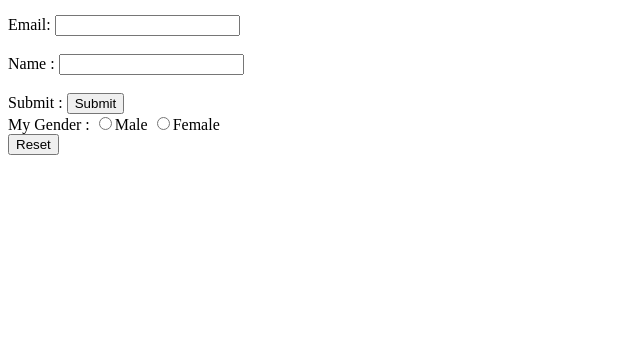
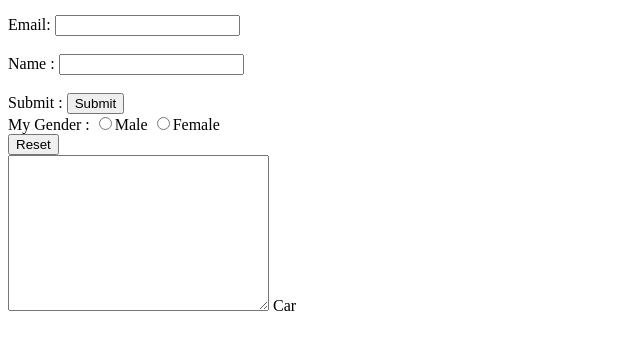
Before and after one commit to Chinmay045/HTML-and-CSS-examples, a plain HTML site: page form.html in a window 1280 px wide. Shown: the part 104-454 px from the top of the page, without its empty margins (0-640 px from the left). Drawn offline with Linux system fonts and the light colour scheme.

Commit message:
add example for label tag

```diff
--- a/form.html
+++ b/form.html
@@ -32,8 +32,11 @@
 
         <div>
             <input type="reset" name="myEmail">
+        </div>
 
-        </div>
+
+        <textarea name="myEmail" cols="30" rows="10"></textarea>
+        <label for="car">Car</label>
 
     </form>
 </body>
```
